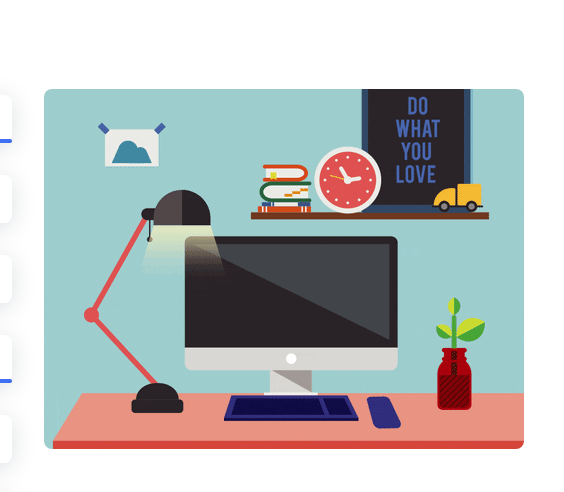
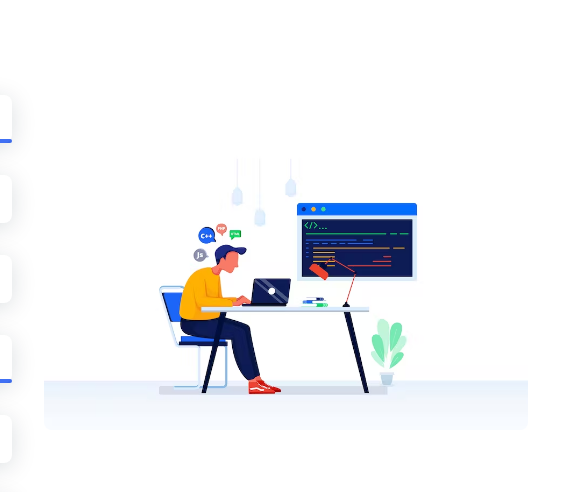
Before and after one commit to fl2on/fl2on.github.io, a plain HTML site: page index.html in a window 1280 px wide. Shown: the part 1714-2206 px from the top of the page, 612-1176 px from the left. Drawn offline with nearby package versions, Linux system fonts and the light colour scheme.

Commit message:
Update index.html

```diff
--- a/index.html
+++ b/index.html
@@ -145,7 +145,7 @@
             </div>
           </div>
           <div>
-            <img src="assets/img/work.gif" alt="" class="skills__img">
+            <img src="assets/img/works.avif" alt="" class="skills__img">
           </div>
         </div>
       </section>
```
